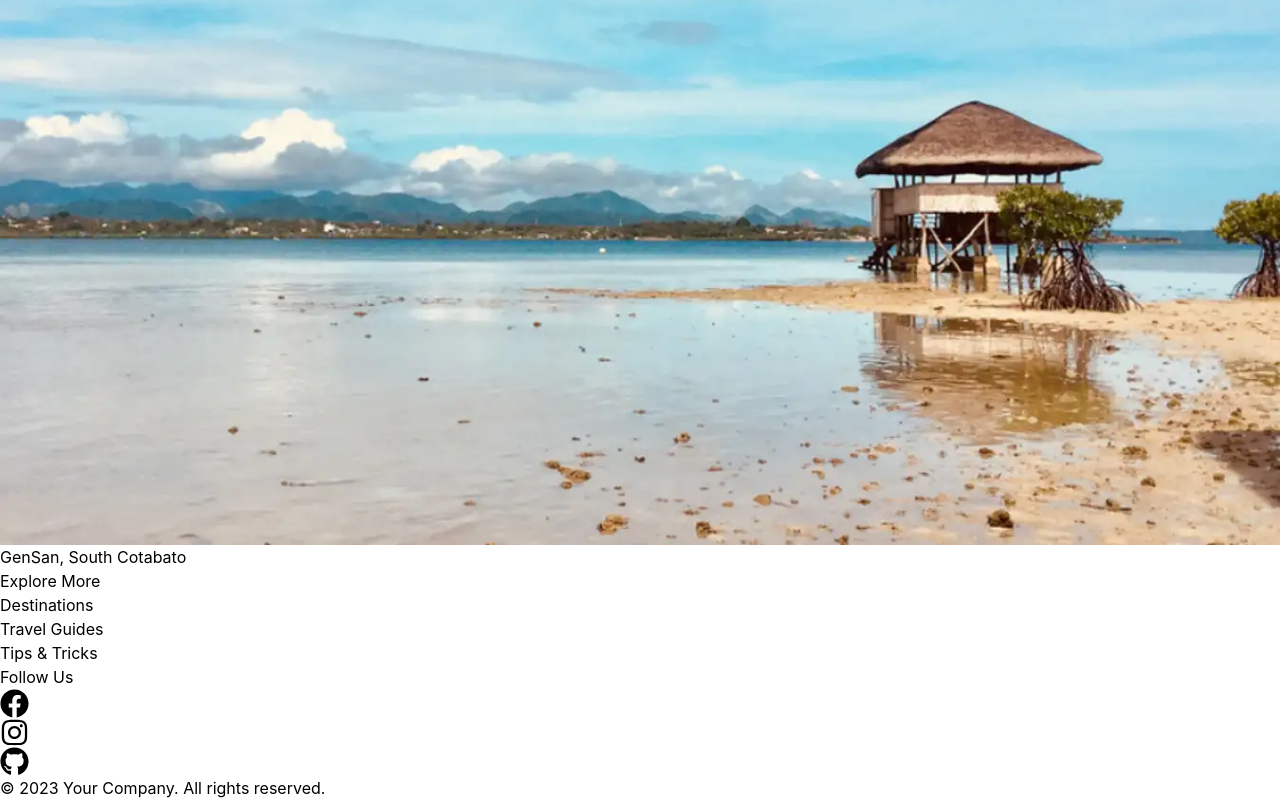
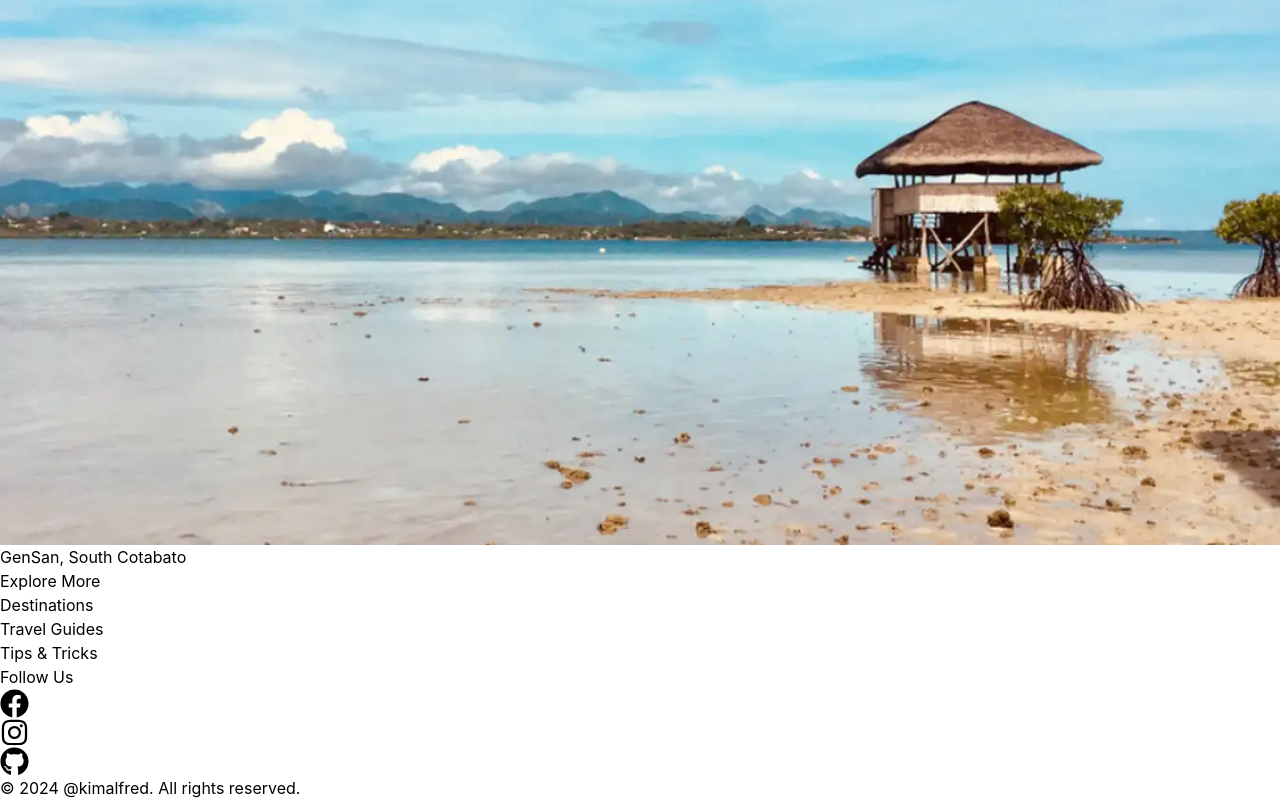
Before and after one commit to kimalfredmolina/Travel-Blog, a React (Vite) app: page / in a window 1280 px wide. Shown: the part 9393-10193 px from the top of the page. Built offline with nearby package versions, Linux system fonts and the light colour scheme.

Commit message:
Fix some UI

```diff
--- a/src/App.jsx
+++ b/src/App.jsx
@@ -9,7 +9,7 @@ const App = () => {
       <div className="fixed top-0 -z-10 h-full w-full"></div>
       <div className="absolute top-0 z-[-2] h-screen w-screen bg-white bg-[radial-gradient(ellipse_80%_80%_at_50%_-20%,rgba(120,119,198,0.3),rgba(255,255,255,0))]"></div>
 
-      <div className="container mx-auto px-8">
+      <div>
         <Navbar />
         <Home />
         <Info />
--- a/src/components/Footer.jsx
+++ b/src/components/Footer.jsx
@@ -5,7 +5,7 @@ import { FaGithub } from "react-icons/fa";
 const Footer = () => {
   return (
     <div>
-      <footer className="text-primary-foreground py-12 px-4 md:px-8">
+      <footer className="bg-neutral-500 text-primary-foreground py-12 px-4 md:px-8 mt-8 rounded-lg">
         <div className="max-w-6xl mx-auto grid grid-cols-1 md:grid-cols-2 gap-8 items-center">
           <div>
             <h2 className="text-2xl font-bold mb-4 text-black">Explore More</h2>
@@ -30,7 +30,7 @@ const Footer = () => {
             </div>
           </div>
         </div>
-        <div className="mt-8 text-center text-muted-foreground text-black font-semibold">&copy; 2023 Your Company. All rights reserved.</div>
+        <div className="mt-8 text-center text-muted-foreground text-black font-semibold">&copy; 2024 @kimalfred. All rights reserved.</div>
       </footer>
     </div>
   )
--- a/src/components/Info.jsx
+++ b/src/components/Info.jsx
@@ -81,7 +81,7 @@ const Info = () => {
         </div>
       </div>
 
-      <div className="programs-section mt-8">
+      <div className="programs-section mt-8 mb-8">
         <h2 className="text-2xl font-bold mb-4 text-black">Mindanao Tourist Spot</h2>
         <div className="grid grid-cols-1 md:grid-cols-2 lg:grid-cols-4 gap-4">
           <div className="card bg-white shadow-2xl rounded-lg p-4 relative">
```
